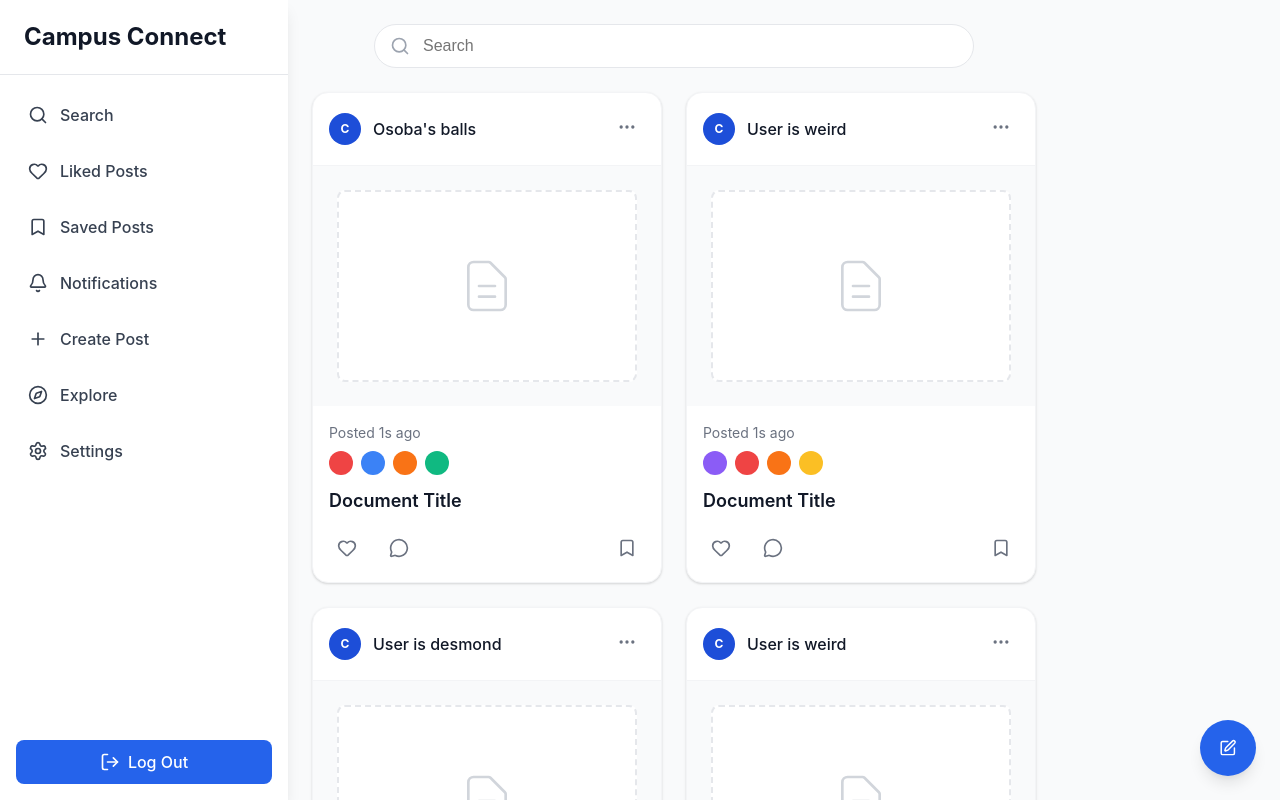
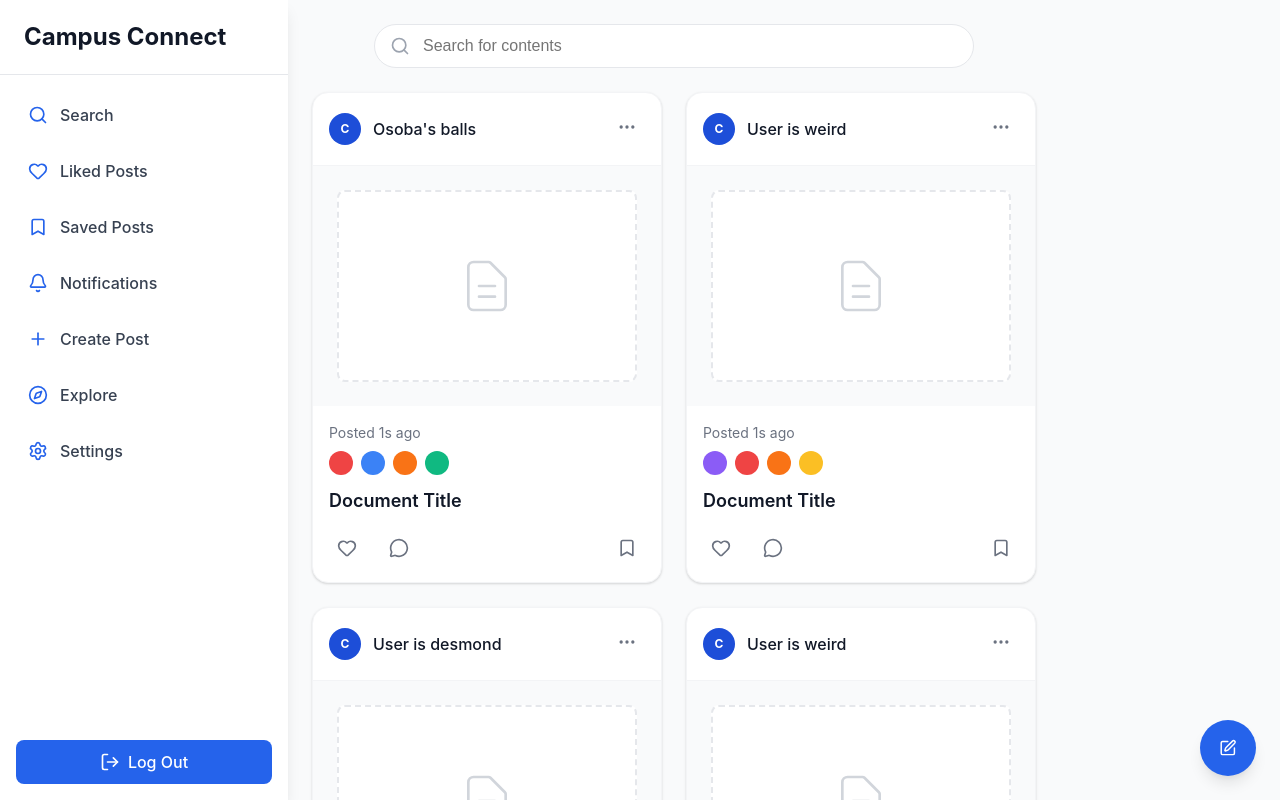
Before and after one commit to Desmond18811/CAMPUS_CONNECT_FULL, a React (Vite) app in the folder campus-connect/: page /home in a window 1280 px wide. Shown: the top 800 px of the page. Built offline with nearby package versions, Linux system fonts and the light colour scheme.

Commit message:
Fixed the abi added the Liked for you

```diff
--- a/campus-connect/src/App.jsx
+++ b/campus-connect/src/App.jsx
@@ -3,6 +3,7 @@ import LandingPage from './Components/LandingPage.jsx';
 import Login from './Components/Login';
 import Signup from './Components/Signup';
 import HomePage from "./Components/HomePage.jsx";
+import Liked from "./Components/Liked.jsx";
 
 function App() {
     return (
@@ -12,6 +13,7 @@ function App() {
                 <Route path="/login" element={<Login />} />
                 <Route path="/signup" element={<Signup />} />
                 <Route path="/home" element={<HomePage />} />
+                <Route path="/liked" element={<Liked/>} />
                 <Route path="*" element={<LandingPage />} />
             </Routes>
         </Router>
--- a/campus-connect/src/Components/HomePage.jsx
+++ b/campus-connect/src/Components/HomePage.jsx
@@ -100,37 +100,37 @@ const HomePage = () => {
                 {/* Navigation */}
                 <nav className="navigation">
                     <div className="nav-item">
-                        <Search size={20} />
+                        <Search size={20} color='#2563eb'/>
                         <span onClick={handleSearch}>Search</span>
                     </div>
 
                     <div className="nav-item">
-                        <Heart size={20} />
+                        <Heart size={20} color='#2563eb'/>
                         <span onClick={handleLikedPost}>Liked Posts</span>
                     </div>
 
                     <div className="nav-item">
-                        <Bookmark size={20} />
+                        <Bookmark size={20} color='#2563eb'/>
                         <span onClick={handleSavedPosts}>Saved Posts</span>
                     </div>
 
                     <div className="nav-item">
-                        <Bell size={20} />
+                        <Bell size={20} color='#2563eb'/>
                         <span onClick={handleNotifications}>Notifications</span>
                     </div>
 
                     <div className="nav-item">
-                        <Plus size={20} />
+                        <Plus size={20} color='#2563eb'/>
                         <span onClick={handleCreatePost}>Create Post</span>
                     </div>
 
                     <div className="nav-item">
-                        <Compass size={20} />
+                        <Compass size={20} color='#2563eb'/>
                         <span onClick={handleExplore}>Explore</span>
                     </div>
 
                     <div className="nav-item">
-                        <Settings size={20} />
+                        <Settings size={20} color='#2563eb'/>
                         <span onClick={handleSettings}>Settings</span>
                     </div>
                 </nav>
@@ -152,7 +152,7 @@ const HomePage = () => {
                         <Search className="search-icon" size={20} />
                         <input
                             type="text"
-                            placeholder="Search"
+                            placeholder="Search for contents"
                             className="search-input"
                         />
                     </div>
--- a/campus-connect/src/Components/Liked.jsx
+++ b/campus-connect/src/Components/Liked.jsx
@@ -0,0 +1,9 @@
+import React from 'react';
+
+function Liked() {
+    return (
+        <div>Osoba is very fat</div>
+    );
+}
+
+export default Liked;
```
